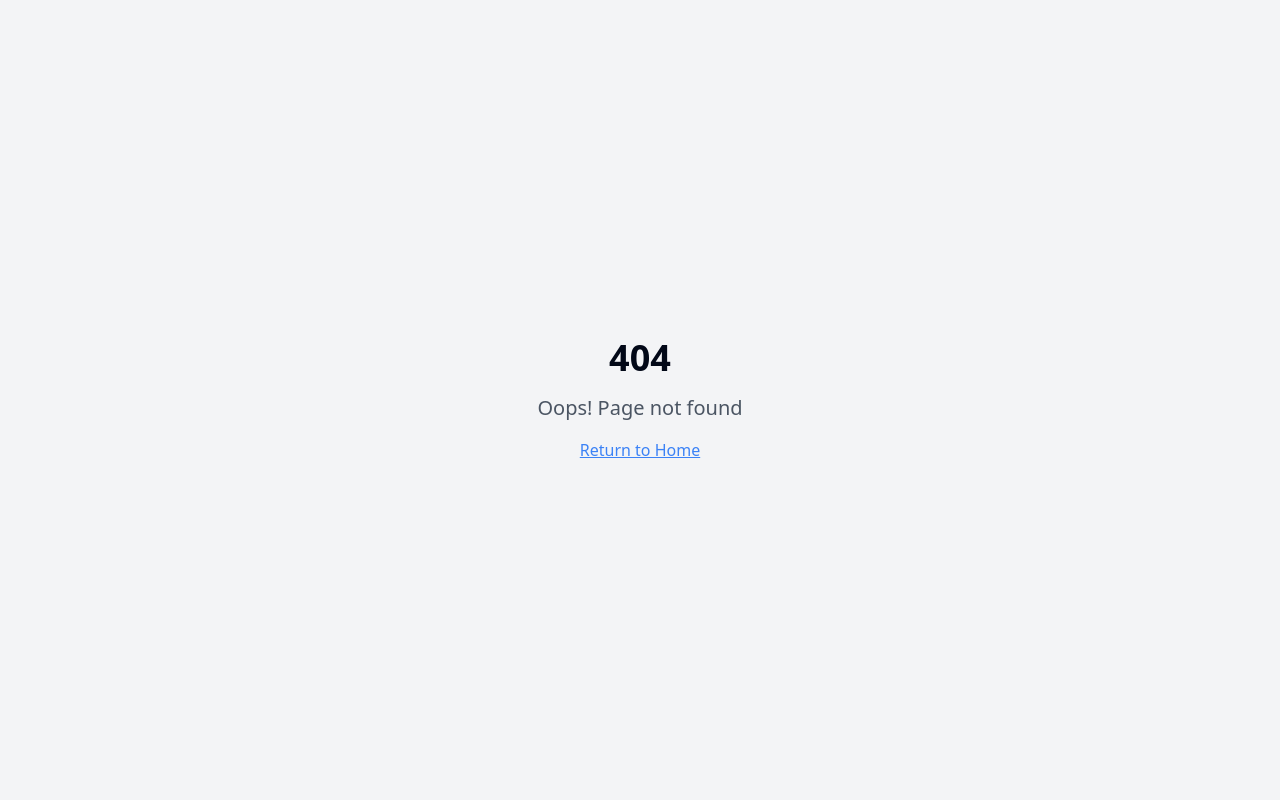
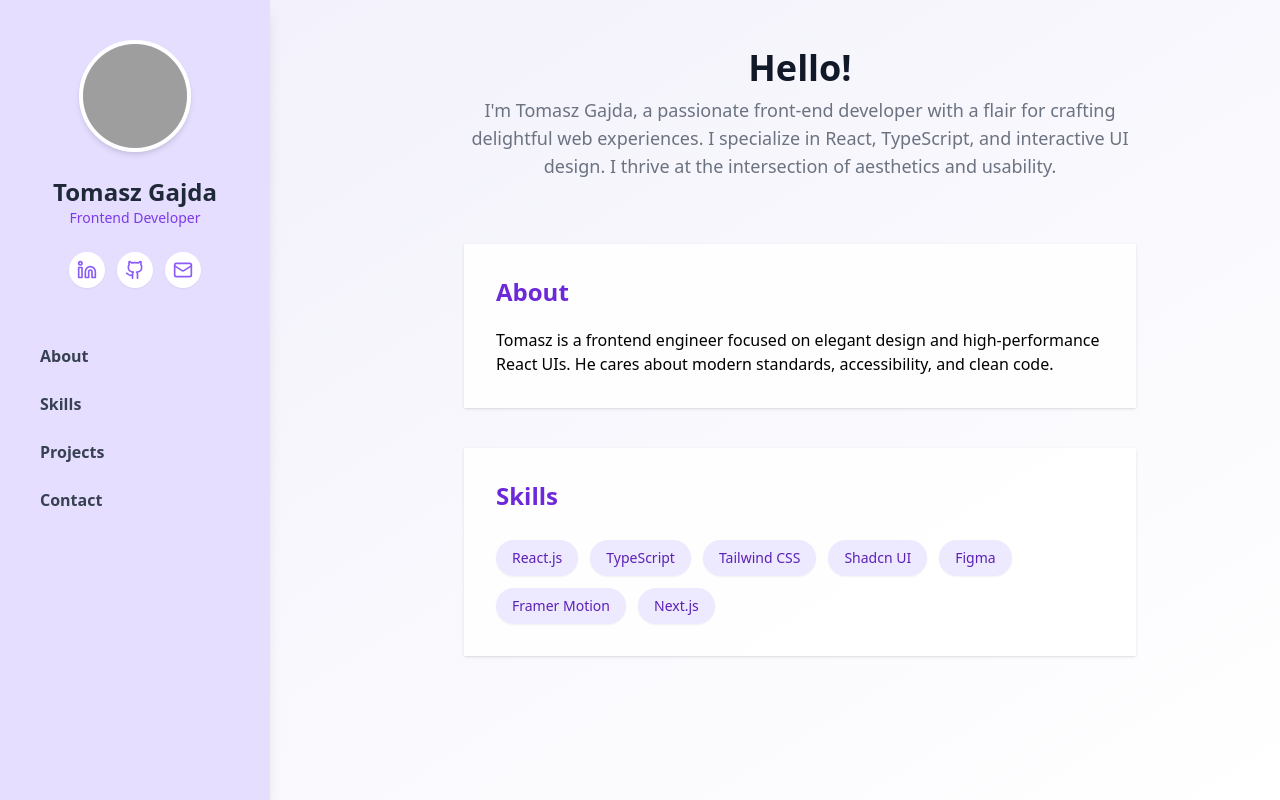
Before and after one commit to love00799/princecv, a React (Vite) app: page /resume in a window 1280 px wide. Before the commit this address had no page. Built offline with nearby package versions, Linux system fonts and the light colour scheme; grey boxes are pictures that could not be loaded.

Commit message:
Add UI components
Implement UI components based on the provided Figma design.

```diff
--- a/src/App.tsx
+++ b/src/App.tsx
@@ -1,9 +1,11 @@
+
 import { Toaster } from "@/components/ui/toaster";
 import { Toaster as Sonner } from "@/components/ui/sonner";
 import { TooltipProvider } from "@/components/ui/tooltip";
 import { QueryClient, QueryClientProvider } from "@tanstack/react-query";
 import { BrowserRouter, Routes, Route } from "react-router-dom";
 import Index from "./pages/Index";
+import Resume from "./pages/Resume";
 import NotFound from "./pages/NotFound";
 
 const queryClient = new QueryClient();
@@ -16,6 +18,7 @@ const App = () => (
       <BrowserRouter>
         <Routes>
           <Route path="/" element={<Index />} />
+          <Route path="/resume" element={<Resume />} />
           {/* ADD ALL CUSTOM ROUTES ABOVE THE CATCH-ALL "*" ROUTE */}
           <Route path="*" element={<NotFound />} />
         </Routes>
--- /dev/null
+++ b/src/components/Sidebar.tsx
@@ -0,0 +1,37 @@
+
+import SocialIcons from "./SocialIcons";
+
+const navLinks = [
+  { label: "About", href: "#about" },
+  { label: "Skills", href: "#skills" },
+  { label: "Projects", href: "#projects" },
+  { label: "Contact", href: "#contact" },
+];
+
+export default function Sidebar() {
+  return (
+    <aside className="flex flex-col items-center py-10 px-6 bg-[#E5DEFF] min-h-screen w-full max-w-[270px] shadow-lg">
+      <div className="flex flex-col items-center">
+        <img
+          src="https://images.unsplash.com/photo-1649972904349-6e44c42644a7?auto=format&fit=facearea&w=200&h=200&facepad=3&q=80"
+          alt="Profile"
+          className="w-28 h-28 rounded-full object-cover border-4 border-white shadow-md"
+        />
+        <h1 className="mt-6 text-2xl font-bold text-gray-800">Tomasz Gajda</h1>
+        <p className="text-violet-600 font-medium text-sm">Frontend Developer</p>
+        <SocialIcons />
+      </div>
+      <nav className="mt-12 w-full flex flex-col gap-2">
+        {navLinks.map((link) => (
+          <a
+            key={link.href}
+            href={link.href}
+            className="py-2 px-4 rounded-lg font-semibold hover:bg-violet-50 transition text-gray-700 text-left"
+          >
+            {link.label}
+          </a>
+        ))}
+      </nav>
+    </aside>
+  );
+}
--- /dev/null
+++ b/src/components/SocialIcons.tsx
@@ -0,0 +1,39 @@
+
+import { Linkedin, Github, Mail } from "lucide-react";
+
+const socials = [
+  {
+    name: "LinkedIn",
+    icon: Linkedin,
+    url: "https://www.linkedin.com/in/your-profile/",
+  },
+  {
+    name: "GitHub",
+    icon: Github,
+    url: "https://github.com/your-username",
+  },
+  {
+    name: "Email",
+    icon: Mail,
+    url: "mailto:youremail@example.com",
+  },
+];
+
+export default function SocialIcons() {
+  return (
+    <div className="flex gap-3 mt-6">
+      {socials.map((s) => (
+        <a
+          key={s.name}
+          href={s.url}
+          target="_blank"
+          rel="noopener noreferrer"
+          aria-label={s.name}
+          className="rounded-full bg-white hover:bg-purple-200 transition p-2 shadow-sm"
+        >
+          <s.icon size={20} className="text-violet-500" />
+        </a>
+      ))}
+    </div>
+  );
+}
--- a/src/index.css
+++ b/src/index.css
@@ -1,101 +1,22 @@
+
 @tailwind base;
 @tailwind components;
 @tailwind utilities;
 
-@layer base {
-  :root {
-    --background: 0 0% 100%;
-    --foreground: 222.2 84% 4.9%;
-
-    --card: 0 0% 100%;
-    --card-foreground: 222.2 84% 4.9%;
-
-    --popover: 0 0% 100%;
-    --popover-foreground: 222.2 84% 4.9%;
-
-    --primary: 222.2 47.4% 11.2%;
-    --primary-foreground: 210 40% 98%;
-
-    --secondary: 210 40% 96.1%;
-    --secondary-foreground: 222.2 47.4% 11.2%;
-
-    --muted: 210 40% 96.1%;
-    --muted-foreground: 215.4 16.3% 46.9%;
-
-    --accent: 210 40% 96.1%;
-    --accent-foreground: 222.2 47.4% 11.2%;
-
-    --destructive: 0 84.2% 60.2%;
-    --destructive-foreground: 210 40% 98%;
-
-    --border: 214.3 31.8% 91.4%;
-    --input: 214.3 31.8% 91.4%;
-    --ring: 222.2 84% 4.9%;
-
-    --radius: 0.5rem;
-
-    --sidebar-background: 0 0% 98%;
-
-    --sidebar-foreground: 240 5.3% 26.1%;
-
-    --sidebar-primary: 240 5.9% 10%;
-
-    --sidebar-primary-foreground: 0 0% 98%;
-
-    --sidebar-accent: 240 4.8% 95.9%;
-
-    --sidebar-accent-foreground: 240 5.9% 10%;
-
-    --sidebar-border: 220 13% 91%;
-
-    --sidebar-ring: 217.2 91.2% 59.8%;
-  }
-
-  .dark {
-    --background: 222.2 84% 4.9%;
-    --foreground: 210 40% 98%;
-
-    --card: 222.2 84% 4.9%;
-    --card-foreground: 210 40% 98%;
-
-    --popover: 222.2 84% 4.9%;
-    --popover-foreground: 210 40% 98%;
-
-    --primary: 210 40% 98%;
-    --primary-foreground: 222.2 47.4% 11.2%;
-
-    --secondary: 217.2 32.6% 17.5%;
-    --secondary-foreground: 210 40% 98%;
-
-    --muted: 217.2 32.6% 17.5%;
-    --muted-foreground: 215 20.2% 65.1%;
-
-    --accent: 217.2 32.6% 17.5%;
-    --accent-foreground: 210 40% 98%;
-
-    --destructive: 0 62.8% 30.6%;
-    --destructive-foreground: 210 40% 98%;
-
-    --border: 217.2 32.6% 17.5%;
-    --input: 217.2 32.6% 17.5%;
-    --ring: 212.7 26.8% 83.9%;
-    --sidebar-background: 240 5.9% 10%;
-    --sidebar-foreground: 240 4.8% 95.9%;
-    --sidebar-primary: 224.3 76.3% 48%;
-    --sidebar-primary-foreground: 0 0% 100%;
-    --sidebar-accent: 240 3.7% 15.9%;
-    --sidebar-accent-foreground: 240 4.8% 95.9%;
-    --sidebar-border: 240 3.7% 15.9%;
-    --sidebar-ring: 217.2 91.2% 59.8%;
+/* Subtle fade animation for hero/main content */
+@layer utilities {
+  .animate-fade-in {
+    animation: fade-in 0.5s ease;
   }
 }
+@keyframes fade-in {
+  from { opacity: 0; transform: translateY(20px);}
+  to   { opacity: 1; transform: translateY(0);}
+}
 
-@layer base {
-  * {
-    @apply border-border;
-  }
-
-  body {
-    @apply bg-background text-foreground;
+/* Soft hover scaling for skill chips */
+@layer utilities {
+  .hover-scale {
+    @apply transition-transform duration-150 hover:scale-105;
   }
 }
--- a/src/pages/Index.tsx
+++ b/src/pages/Index.tsx
@@ -1,14 +1,10 @@
-// Update this page (the content is just a fallback if you fail to update the page)
 
-const Index = () => {
-  return (
-    <div className="min-h-screen flex items-center justify-center bg-gray-100">
-      <div className="text-center">
-        <h1 className="text-4xl font-bold mb-4">Welcome to Your Blank App</h1>
-        <p className="text-xl text-gray-600">Start building your amazing project here!</p>
-      </div>
-    </div>
-  );
-};
+// Redirect to /resume right away
 
-export default Index;
+import { useEffect } from "react";
+export default function Index() {
+  useEffect(() => {
+    window.location.href = "/resume";
+  }, []);
+  return null;
+}
--- /dev/null
+++ b/src/pages/Resume.tsx
@@ -0,0 +1,53 @@
+
+import Sidebar from "../components/Sidebar";
+
+const aboutMe = `I'm Tomasz Gajda, a passionate front-end developer with a flair for crafting delightful web experiences. I specialize in React, TypeScript, and interactive UI design. I thrive at the intersection of aesthetics and usability.`;
+
+const skills = [
+  "React.js",
+  "TypeScript",
+  "Tailwind CSS",
+  "Shadcn UI",
+  "Figma",
+  "Framer Motion",
+  "Next.js",
+];
+
+export default function Resume() {
+  return (
+    <div className="min-h-screen flex flex-col md:flex-row bg-gradient-to-br from-[#F1F0FB] to-white">
+      <div className="md:w-1/4">
+        <Sidebar />
+      </div>
+      <main className="flex-1 px-6 py-12 flex flex-col gap-10 animate-fade-in">
+        <section className="max-w-2xl mx-auto mb-6 flex flex-col items-center">
+          <h2 className="text-4xl font-bold text-gray-900 mb-2">Hello!</h2>
+          <p className="text-lg text-gray-500 font-light text-center">{aboutMe}</p>
+        </section>
+        <section id="about" className="max-w-2xl mx-auto bg-white/90 rounded-lg py-8 px-8 shadow flex flex-col gap-2">
+          <h3 className="text-2xl font-semibold text-violet-700 mb-3">About</h3>
+          <p>
+            Tomasz is a frontend engineer focused on elegant design and high-performance React UIs. He cares about modern standards, accessibility, and clean code.
+          </p>
+        </section>
+        <section
+          id="skills"
+          className="max-w-2xl mx-auto bg-white/90 rounded-lg py-8 px-8 shadow flex flex-col gap-4"
+        >
+          <h3 className="text-2xl font-semibold text-violet-700 mb-3">Skills</h3>
+          <div className="flex flex-wrap gap-3">
+            {skills.map((skill) => (
+              <span
+                key={skill}
+                className="bg-violet-100 text-violet-800 px-4 py-2 rounded-full text-sm font-medium shadow-sm hover-scale"
+              >
+                {skill}
+              </span>
+            ))}
+          </div>
+        </section>
+        {/* Placeholder for Projects and Contact. User can expand later. */}
+      </main>
+    </div>
+  );
+}
```
